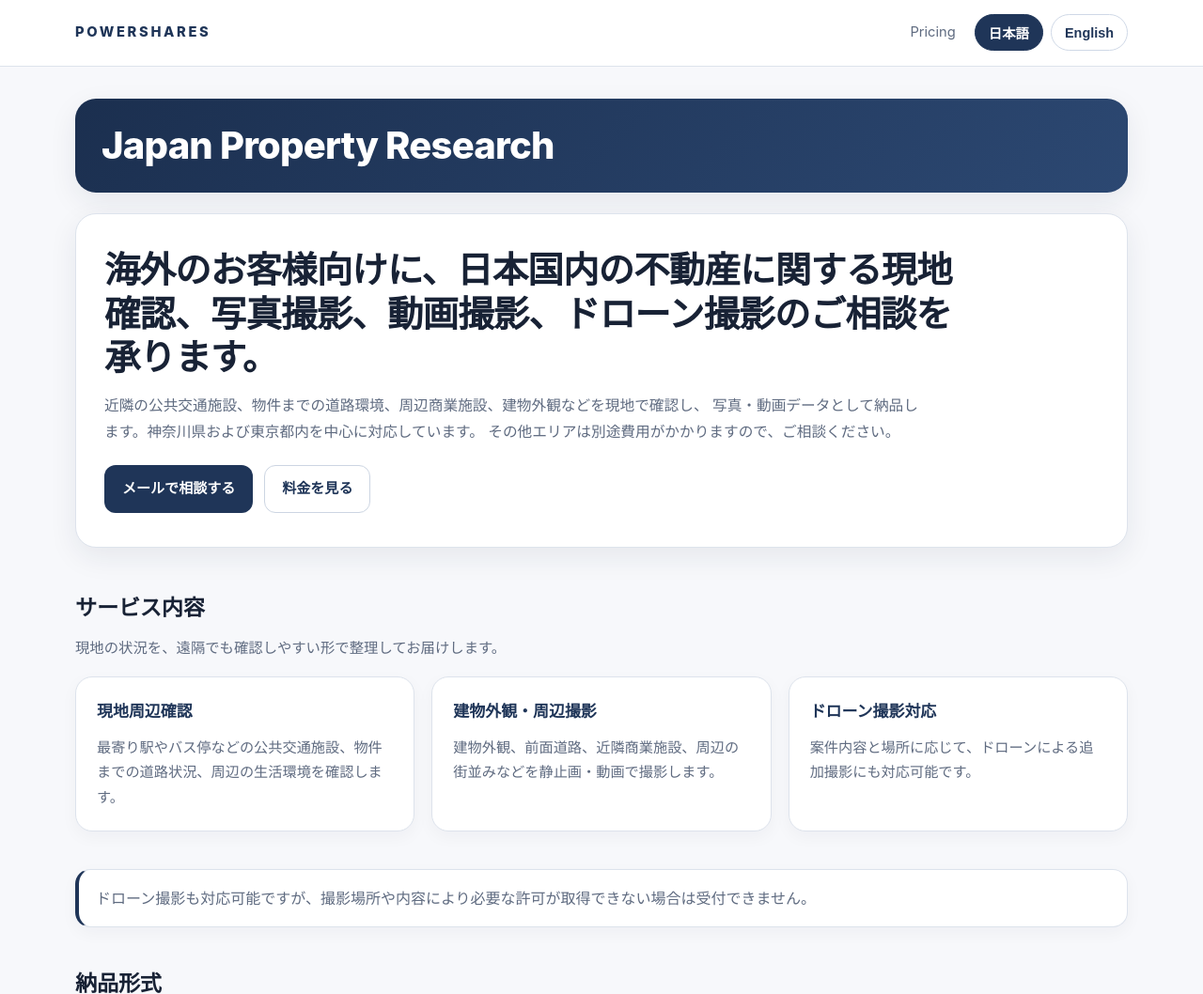
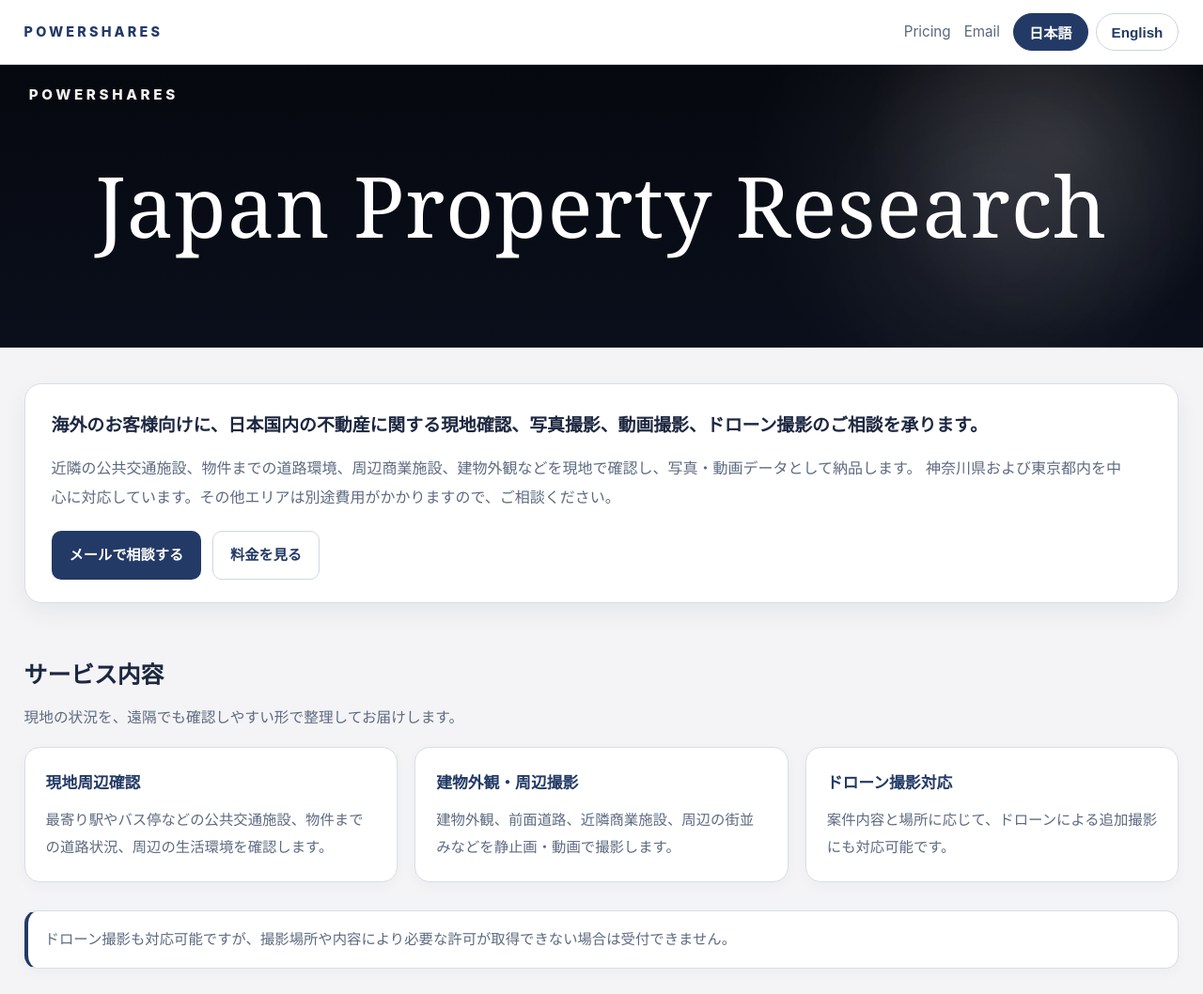
Before and after one commit to powershares/powershares-site, a plain HTML site: page index.html in a window 1280 px wide. Shown: the top 1058 px of the page at 94% size. Drawn offline with Linux system fonts and the light colour scheme.

Commit message:
Update index.html

```diff
--- a/index.html
+++ b/index.html
@@ -6,248 +6,358 @@
   <title>PowerShares | Japan Property Research</title>
   <style>
     :root{
-      --bg:#f7f8fb;
+      --bg:#f4f4f6;
       --white:#ffffff;
-      --text:#182235;
-      --muted:#5f6b80;
-      --navy:#1f3558;
-      --navy-soft:#314b75;
-      --line:#dde3ec;
-      --shadow:0 10px 30px rgba(20,35,60,.08);
+      --text:#1d2740;
+      --muted:#5e6a80;
+      --navy:#233a66;
+      --navy-dark:#070b14;
+      --navy-deep:#0b1120;
+      --line:#d7dde7;
+      --shadow:0 10px 26px rgba(20,35,60,.06);
     }
+
     *{box-sizing:border-box}
+
     html{scroll-behavior:smooth}
+
     body{
       margin:0;
       font-family:-apple-system,BlinkMacSystemFont,"Segoe UI",Roboto,Arial,sans-serif;
       background:var(--bg);
       color:var(--text);
-      line-height:1.75;
+      line-height:1.8;
     }
-    a{color:var(--navy);text-decoration:none}
-    a:hover{text-decoration:underline}
-    .wrap{
-      width:min(1120px,92%);
+
+    a{
+      color:inherit;
+      text-decoration:none;
+    }
+
+    .page-wrap{
+      width:min(1520px,96%);
       margin:0 auto;
     }
+
     header{
-      background:rgba(255,255,255,.92);
-      backdrop-filter:blur(8px);
+      background:rgba(255,255,255,.96);
       border-bottom:1px solid var(--line);
       position:sticky;
       top:0;
-      z-index:20;
+      z-index:30;
+      backdrop-filter:blur(8px);
     }
+
     .nav{
       display:flex;
       align-items:center;
       justify-content:space-between;
-      gap:16px;
+      gap:20px;
       padding:14px 0;
     }
-    .brand{
-      font-size:.92rem;
+
+    .brand-top{
+      font-size:.9rem;
       font-weight:800;
-      letter-spacing:.18em;
+      letter-spacing:.22em;
       color:var(--navy);
     }
+
     .nav-right{
       display:flex;
       align-items:center;
-      gap:10px;
+      gap:14px;
       flex-wrap:wrap;
     }
+
     .top-link{
-      color:var(--muted);
-      font-size:.92rem;
-      padding:8px 10px;
-      border-radius:10px;
+      color:#5b6780;
+      font-size:.95rem;
     }
+
     .top-link:hover{
-      background:#eef2f7;
       color:var(--navy);
-      text-decoration:none;
     }
+
     .lang-switch{
       display:flex;
       gap:8px;
     }
+
     .lang-switch button{
-      background:var(--white);
+      background:#fff;
       color:var(--navy);
-      border:1px solid #cfd8e6;
+      border:1px solid #cbd4e2;
       border-radius:999px;
-      padding:8px 14px;
+      padding:8px 16px;
       cursor:pointer;
       font-weight:700;
-      font-size:.9rem;
+      font-size:.95rem;
     }
+
     .lang-switch button.active{
       background:var(--navy);
       color:#fff;
       border-color:var(--navy);
     }
 
-    .hero{
-      padding:34px 0 26px;
+    .hero-band{
+      width:100%;
+      min-height:300px;
+      background:
+        radial-gradient(circle at 88% 28%, rgba(255,255,255,.12), transparent 18%),
+        radial-gradient(circle at 82% 38%, rgba(255,255,255,.08), transparent 24%),
+        linear-gradient(180deg, #06080f 0%, #0a0f1b 100%);
+      position:relative;
+      overflow:hidden;
+      display:flex;
+      align-items:center;
+      justify-content:center;
+      border-bottom:1px solid rgba(255,255,255,.08);
     }
-    .hero-band{
-      background:linear-gradient(135deg, #1b2f4f 0%, #2c4872 100%);
+
+    .hero-band::after{
+      content:"";
+      position:absolute;
+      right:-6%;
+      top:-10%;
+      width:46%;
+      height:140%;
+      background:
+        radial-gradient(circle at center, rgba(255,255,255,.08), transparent 58%);
+      opacity:.45;
+      pointer-events:none;
+      filter:blur(16px);
+    }
+
+    .hero-band-inner{
+      width:min(1700px,98%);
+      margin:0 auto;
+      min-height:300px;
+      position:relative;
+      display:flex;
+      align-items:center;
+      justify-content:center;
+      padding:40px 24px;
+    }
+
+    .hero-brand-in-band{
+      position:absolute;
+      left:18px;
+      top:18px;
+      font-size:.95rem;
+      font-weight:800;
+      letter-spacing:.24em;
       color:#fff;
-      border-radius:22px;
-      padding:26px 28px;
-      box-shadow:var(--shadow);
-      margin-bottom:22px;
+      opacity:.95;
     }
+
     .hero-band-title{
-      font-size:clamp(1.6rem,3.2vw,2.5rem);
-      line-height:1.2;
-      font-weight:800;
-      letter-spacing:-.02em;
       margin:0;
+      color:#fff;
+      text-align:center;
+      font-family:Georgia,"Times New Roman",Times,serif;
+      font-size:clamp(3.4rem,7vw,5.8rem);
+      font-weight:400;
+      line-height:1;
+      letter-spacing:.01em;
+    }
+
+    .content-wrap{
+      width:min(1520px,96%);
+      margin:0 auto;
+      padding:26px 0 44px;
     }
 
     .hero-main{
       background:var(--white);
       border:1px solid var(--line);
-      border-radius:22px;
-      padding:36px 30px;
+      border-radius:18px;
+      padding:28px 28px 24px;
       box-shadow:var(--shadow);
+      margin-bottom:24px;
     }
-    h1{
+
+    .hero-main h1{
       margin:0 0 14px;
-      font-size:clamp(1.65rem,3vw,2.45rem);
-      line-height:1.22;
-      letter-spacing:-.02em;
-      max-width:920px;
+      font-size:1.18rem;
+      font-weight:700;
+      line-height:1.7;
+      letter-spacing:0;
+      color:var(--text);
+      max-width:1100px;
     }
+
     .lead{
       margin:0;
       color:var(--muted);
-      max-width:880px;
-      font-size:.98rem;
+      font-size:1rem;
+      max-width:1150px;
+      line-height:1.95;
     }
+
     .cta{
       display:flex;
       gap:12px;
       flex-wrap:wrap;
-      margin-top:22px;
+      margin-top:20px;
     }
+
     .btn{
       display:inline-block;
       padding:11px 18px;
-      border-radius:12px;
+      border-radius:10px;
       font-weight:700;
       border:1px solid transparent;
-      font-size:.94rem;
+      font-size:.95rem;
     }
+
     .btn-primary{
       background:var(--navy);
       color:#fff;
     }
+
     .btn-secondary{
       background:#fff;
       color:var(--navy);
-      border-color:#ccd5e2;
+      border-color:#cfd7e4;
     }
 
     section{
-      padding:18px 0 22px;
+      padding:12px 0 18px;
     }
+
     .section-title{
       margin:0 0 10px;
-      font-size:1.45rem;
-      letter-spacing:-.01em;
+      font-size:1.55rem;
+      font-weight:800;
+      color:var(--text);
     }
+
     .section-note{
       margin:0 0 16px;
       color:var(--muted);
-      font-size:.96rem;
+      font-size:.98rem;
     }
 
     .grid{
       display:grid;
       gap:18px;
     }
+
     .grid-3{
-      grid-template-columns:repeat(3,1fr);
+      grid-template-columns:repeat(3,minmax(0,1fr));
     }
+
     .grid-2{
-      grid-template-columns:repeat(2,1fr);
+      grid-template-columns:repeat(2,minmax(0,1fr));
     }
+
     .card{
-      background:var(--white);
+      background:#fff;
       border:1px solid var(--line);
-      border-radius:18px;
+      border-radius:16px;
       padding:22px;
-      box-shadow:0 6px 18px rgba(20,35,60,.04);
+      box-shadow:0 4px 14px rgba(20,35,60,.035);
     }
+
     .card h3{
       margin:0 0 10px;
-      font-size:1.06rem;
+      font-size:1.05rem;
+      font-weight:800;
       color:var(--navy);
     }
+
     .card p{
       margin:0;
       color:var(--muted);
-      font-size:.95rem;
+      font-size:.96rem;
+      line-height:1.9;
     }
 
     .notice{
       background:#fff;
       border:1px solid var(--line);
       border-left:4px solid var(--navy);
-      border-radius:16px;
+      border-radius:14px;
       padding:16px 18px;
       color:var(--muted);
-      box-shadow:0 6px 18px rgba(20,35,60,.04);
+      box-shadow:0 4px 14px rgba(20,35,60,.03);
+      font-size:.96rem;
     }
 
     .contact-box{
-      background:var(--white);
+      background:#fff;
       border:1px solid var(--line);
-      border-radius:20px;
+      border-radius:18px;
       padding:24px;
       box-shadow:var(--shadow);
     }
+
     ul.clean{
-      padding-left:20px;
+      padding-left:22px;
       margin:12px 0 0;
       color:var(--muted);
-      font-size:.95rem;
+      font-size:.96rem;
+      line-height:1.9;
     }
+
     .mail{
-      font-size:1.05rem;
+      margin-top:18px;
+      font-size:1.02rem;
       font-weight:700;
-      margin-top:18px;
+      color:var(--navy);
       word-break:break-word;
-      color:var(--navy);
     }
 
     footer{
-      padding:26px 0 40px;
+      padding:20px 0 34px;
       color:var(--muted);
       font-size:.92rem;
     }
 
-    .lang{display:none}
-    .lang.active{display:block}
+    .lang{
+      display:none;
+    }
 
-    @media (max-width: 920px){
-      .grid-3,.grid-2{grid-template-columns:1fr}
-      .hero-main{padding:26px 18px}
-      .hero-band{padding:22px 18px}
-      .hero{padding-top:24px}
-      .nav{align-items:flex-start}
+    .lang.active{
+      display:block;
+    }
+
+    @media (max-width: 980px){
+      .grid-3,.grid-2{
+        grid-template-columns:1fr;
+      }
+
+      .hero-band{
+        min-height:220px;
+      }
+
+      .hero-band-inner{
+        min-height:220px;
+      }
+
+      .hero-band-title{
+        font-size:clamp(2.2rem,10vw,3.5rem);
+      }
+
+      .hero-main{
+        padding:22px 18px;
+      }
+
+      .hero-main h1{
+        font-size:1.02rem;
+      }
     }
   </style>
 </head>
 <body>
   <header>
-    <div class="wrap nav">
-      <div class="brand">POWERSHARES</div>
+    <div class="page-wrap nav">
+      <div class="brand-top">POWERSHARES</div>
       <div class="nav-right">
         <a class="top-link" href="pricing.html">Pricing</a>
+        <a class="top-link" href="mailto:contact@powershares.jp">Email</a>
         <div class="lang-switch">
           <button id="btn-ja" class="active" type="button">日本語</button>
           <button id="btn-en" type="button">English</button>
@@ -256,19 +366,21 @@
     </div>
   </header>
 
-  <main class="wrap">
+  <div class="hero-band">
+    <div class="hero-band-inner">
+      <div class="hero-brand-in-band">POWERSHARES</div>
+      <h2 class="hero-band-title">Japan Property Research</h2>
+    </div>
+  </div>
+
+  <main class="content-wrap">
     <div id="lang-ja" class="lang active">
-      <section class="hero">
-        <div class="hero-band">
-          <h2 class="hero-band-title">Japan Property Research</h2>
-        </div>
-
+      <section>
         <div class="hero-main">
           <h1>海外のお客様向けに、日本国内の不動産に関する現地確認、写真撮影、動画撮影、ドローン撮影のご相談を承ります。</h1>
           <p class="lead">
-            近隣の公共交通施設、物件までの道路環境、周辺商業施設、建物外観などを現地で確認し、
-            写真・動画データとして納品します。神奈川県および東京都内を中心に対応しています。
-            その他エリアは別途費用がかかりますので、ご相談ください。
+            近隣の公共交通施設、物件までの道路環境、周辺商業施設、建物外観などを現地で確認し、写真・動画データとして納品します。
+            神奈川県および東京都内を中心に対応しています。その他エリアは別途費用がかかりますので、ご相談ください。
           </p>
           <div class="cta">
             <a class="btn btn-primary" href="mailto:contact@powershares.jp?subject=Property%20Research%20Inquiry">メールで相談する</a>
@@ -365,16 +477,11 @@
     </div>
 
     <div id="lang-en" class="lang">
-      <section class="hero">
-        <div class="hero-band">
-          <h2 class="hero-band-title">Japan Property Research</h2>
-        </div>
-
+      <section>
         <div class="hero-main">
           <h1>We provide on-site property research in Japan for overseas clients, including local area review, still images, video coverage, and optional drone filming.</h1>
           <p class="lead">
-            We can cover nearby public transportation access, the route and environment around the property,
-            surrounding commercial facilities, and the building exterior.
+            We can cover nearby public transportation access, the route and environment around the property, surrounding commercial facilities, and the building exterior.
             Our main service area is Kanagawa and Tokyo. Other areas may require additional fees.
           </p>
           <div class="cta">
@@ -472,7 +579,7 @@
     </div>
   </main>
 
-  <footer class="wrap">
+  <footer class="content-wrap">
     <div>© PowerShares. All rights reserved.</div>
   </footer>
 
```
